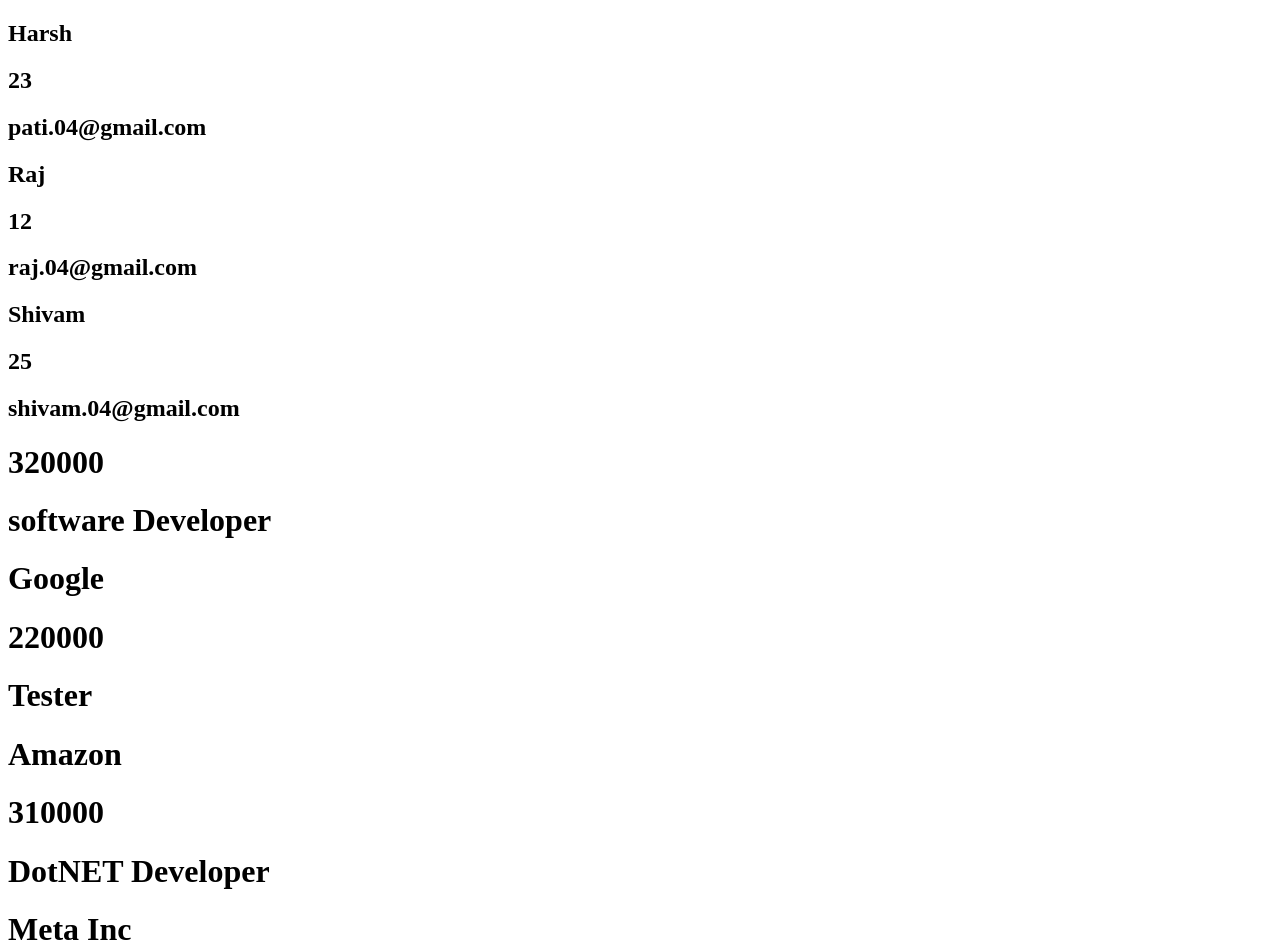
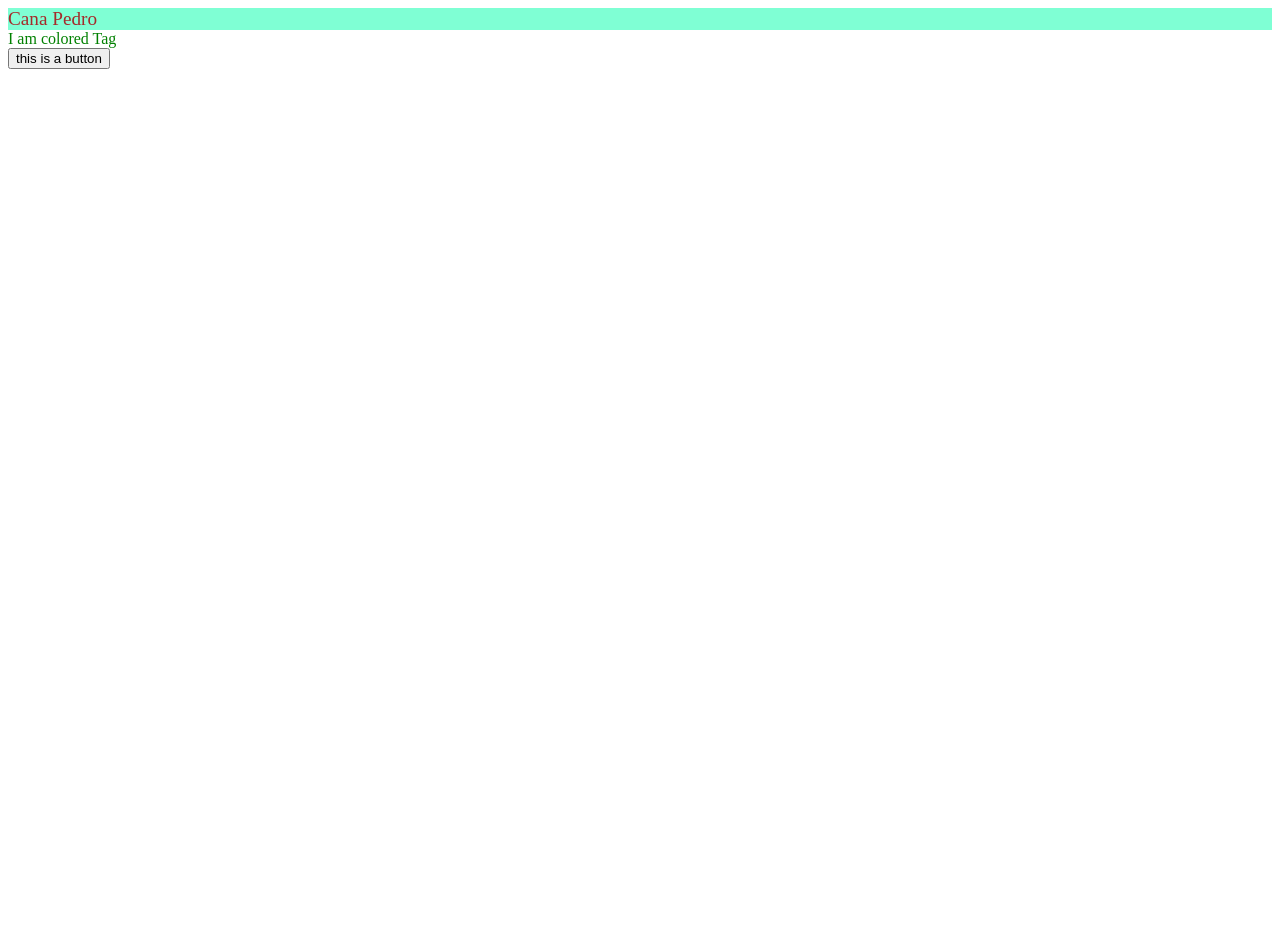
Before and after one commit to Harshwardhan404/React-Practice, a React (Create React App) app: page / in a window 1280 px wide. Shown: the top 952 px of the page. After the commit the page ends 800 px from the top, so only its background shows below. Built offline with nearby package versions, Linux system fonts and the light colour scheme.

Commit message:
files initialized

```diff
--- a/src/App.js
+++ b/src/App.js
@@ -1,57 +1,35 @@
 // import './App.module.css';
+// A way of Importing Css
 // import Profile from './components/Navbar';
 
  import styles from './App.module.css'
+ // Another way of importing Css
 
 
 function App() {
 
+  let age =21
+
+  let isGreen = true;
+
+
+  if(age>=18){
+    return <>
+      <div className={styles.App}>Cana Pedro</div>
+      <div className style={(isGreen)?{color : 'green'}: {color : 'black'}}>I am colored Tag</div>
+      {isGreen && <button>this is a button</button>}
+    </>
+  }
+
   return (
    <>
 
- <User name = "Harsh" age={23} email = "pati.04@gmail.com"/>
- <User name = "Raj" age={12} email = "raj.04@gmail.com"/>
- <User name = "Shivam" age={25} email = "shivam.04@gmail.com"/>
-
- <Company salary ={320000} position= "software Developer" company = "Google"/>
- <Company salary ={220000} position= "Tester" company = "Amazon"/>
- <Company salary ={310000} position= "DotNET Developer" company = "Meta Inc"/>
-
-
   <div className={styles.App}>Hello Pedro</div>
-  <div className={styles.Hello}>Hello Pedro</div>
+  <div className={styles.Hello}>Hello Harsh</div>
 
    </>
   )
 }
 
 
-const User = (props)=>{
-return (
-<>
-
-<h2>{props.name}</h2>
-<h2>{props.age}</h2>
-<h2>{props.email}</h2>
-
-
-</>
-)
-}
-
-
-const Company = (props)=>{
-  return (
-  <>
-  <h1>{props.salary}</h1>
-  <h1>{props.position}</h1>
-  <h1>{props.company}</h1>
-
-
-
-  </>
-  )
-}
-
-
 export default App;
```
